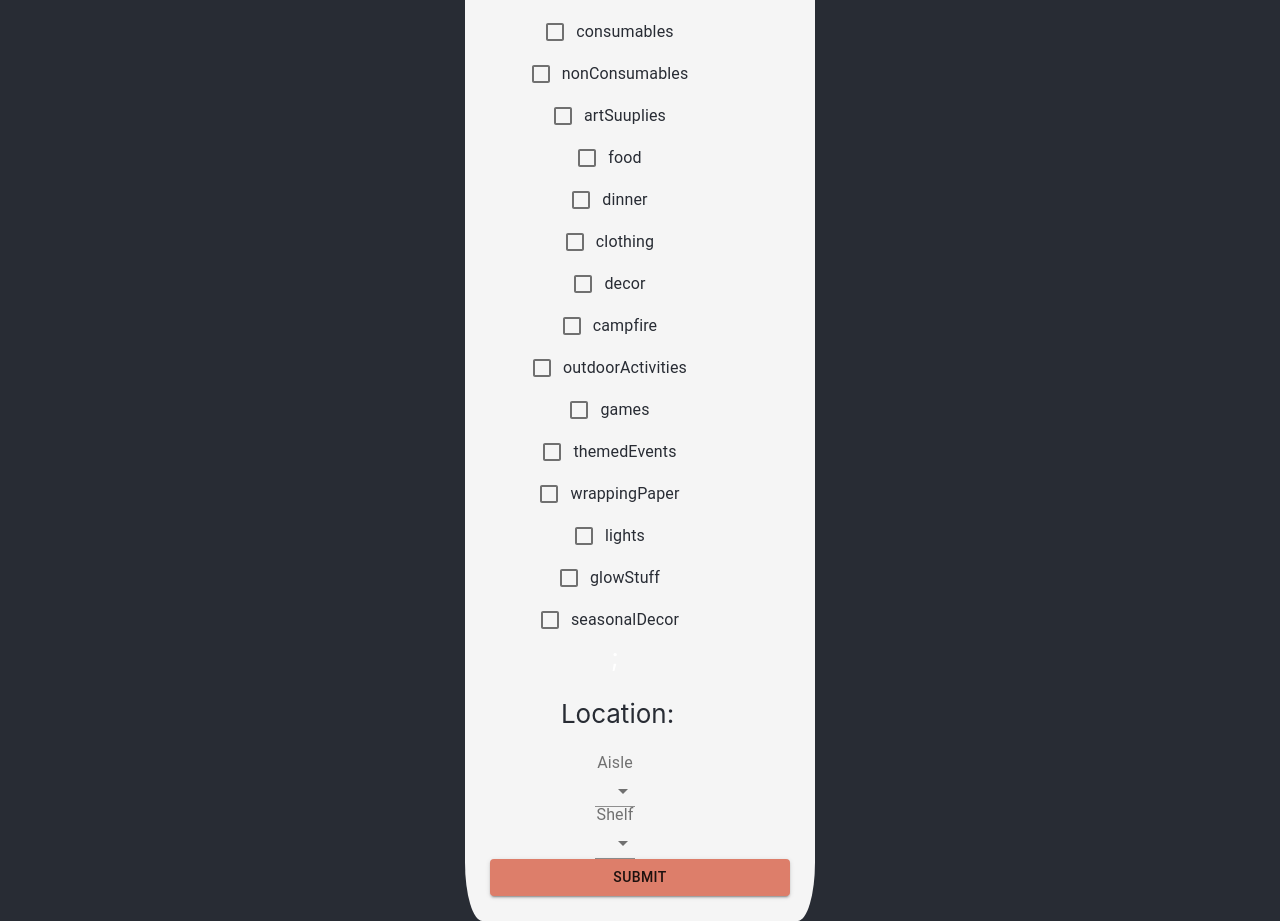
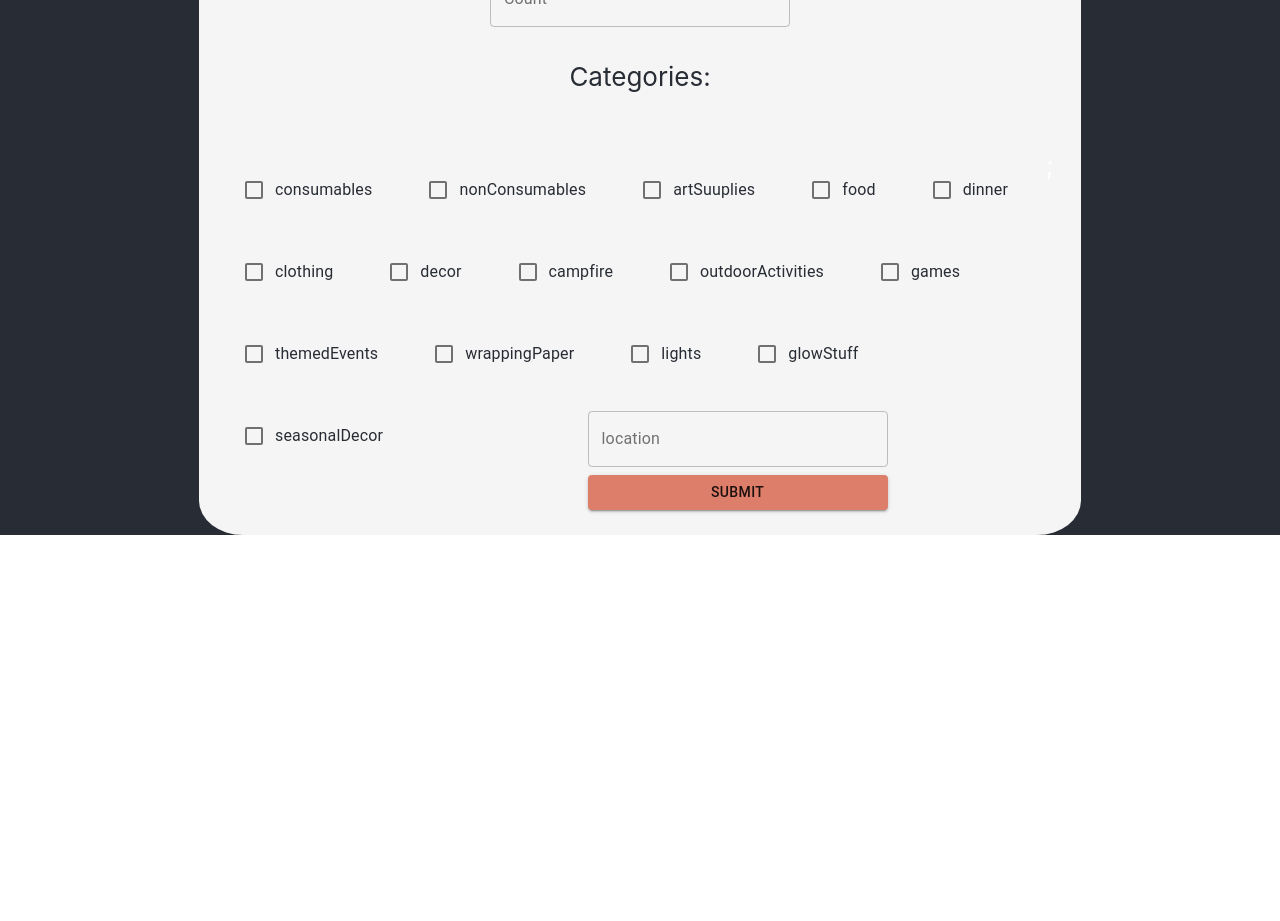
Before and after one commit to hannahdettmann/stoStow, a React (Create React App) app: page /add in a window 1280 px wide. Shown: the part 340-1261 px from the top of the page. After the commit the page ends 875 px from the top, so only its background shows below. Built offline with nearby package versions, Linux system fonts and the light colour scheme.

Commit message:
made form look better

```diff
--- a/src/components/add.js
+++ b/src/components/add.js
@@ -3,10 +3,7 @@ import Nav from './nav';
 import '../css/App.css';
 import { Grid } from '@material-ui/core';
 import TextField from '@material-ui/core/TextField';
-import Select from '@material-ui/core/Select';
 import Button from '@material-ui/core/Button';
-import MenuItem from '@material-ui/core/MenuItem';
-import InputLabel from '@material-ui/core/InputLabel';
 import FormControlLabel from '@material-ui/core/FormControlLabel';
 import Checkbox from '@material-ui/core/Checkbox';
 
@@ -159,14 +156,19 @@ export default class Item extends Component{
   return (
     <div className="App">
       <Nav />
-      <header className="App-header">
-      <p>add an item to storage</p>
+      <body className="App-header">
+        <br />
+        <br />
+        <br />
+      <h3>add an item to storage</h3>
       <Grid container xs={12}
             justify="center"
             alignItems="left">
-      <div className="full-form">
+      <div className="full-form-add">
         <form >
-          <Grid item xs={10}>
+          <Grid item xs={12}>
+          <Grid item xs={12}>
+          <Grid item xs={12}>
             <TextField
               id="outlined-input"
               className="outlined-input"
@@ -177,7 +179,7 @@ export default class Item extends Component{
               variant="outlined"
             />
         </Grid>
-        <Grid item xs={10}>
+          <Grid item xs={12}>
             <TextField
               id="outlined-input"
               className="outlined-input"
@@ -187,8 +189,13 @@ export default class Item extends Component{
               margin="normal"
               variant="outlined"
             />
+          </Grid>
+        </Grid>
       <Grid item xs={12}>
-      <p className="form-check">Categories</p>
+      <p className="form-text">Categories: </p>
+      <br />
+      </Grid>
+      <Grid item xs={12}>
         {Object.keys(this.state.catgs.data).map((c) => (
           <div className="form-check">
              <FormControlLabel
@@ -207,47 +214,26 @@ export default class Item extends Component{
         ))};
         </Grid>
         <Grid item xs={12} >
+          <TextField
+            id="outlined-input"
+            className="outlined-input"
+            label="location"
+            value = {this.state.location}
+            onChange = {this.onChangeLocation}
+            margin="normal"
+            variant="outlined"
+          />
+        </Grid>
 
-        <p className='form-check'>Location: </p>
-        <Grid item xs={12} className="loc">
-        <InputLabel htmlFor="age-simple">Aisle</InputLabel>
-        <Select
-          value={this.state.aisle}
-          onClick={this.onChangeAisle}
-        >
-          <MenuItem value={'A'}>A</MenuItem>
-          <MenuItem value={'B'}>B</MenuItem>
-          <MenuItem value={'C'}>C</MenuItem>
-          <MenuItem value={'D'}>D</MenuItem>
-          <MenuItem value={'E'}>E</MenuItem>
-          <MenuItem value={'F'}>F</MenuItem>
-          <MenuItem value={'G'}>G</MenuItem>
-        </Select>
-        </Grid>
-        <Grid item xs={12} className="loc">
-        <InputLabel htmlFor="age-simple">Shelf</InputLabel>
-        <Select
-          value={this.state.shelf}
-          onClick={(e) => this.onChangeShelf(e)}
-        >
-          <MenuItem value={'1'}>1</MenuItem>
-          <MenuItem value={'2'}>2</MenuItem>
-          <MenuItem value={'3'}>3</MenuItem>
-          <MenuItem value={'4'}>4</MenuItem>
-          <MenuItem value={'5'}>5</MenuItem>
-        </Select>
-        </Grid>
-        </Grid>
-        </Grid>
-        <div className="break">
-        </div>
         <Button id="pink-button" variant="contained" onClick={this.onSubmit}>
           SUBMIT
         </Button>
+        <br />
+        </Grid>
         </form>
       </div>
         </Grid>
-      </header>
+      </body>
     </div>
   );
 
--- a/src/components/nav.js
+++ b/src/components/nav.js
@@ -14,6 +14,7 @@ import Grid from '@material-ui/core/Grid';
 const Nav = () => {
     return (
         <div>
+            <header>
             <AppBar position="fixed" color="inherit">
                 <Toolbar className="nav">
                     <Grid container spacing={2}>
@@ -41,6 +42,7 @@ const Nav = () => {
                     </Grid>
                 </Toolbar>
             </AppBar>
+            </header>
         </div>
     )
 }
--- a/src/components/report.js
+++ b/src/components/report.js
@@ -66,7 +66,7 @@ export default class Report extends Component{
       return (
         <div className="App">
           <Nav />
-          <header className="App-header">
+          <body className="App-header">
           <p className="header-close">report an issue or request a feature</p>
 
           <form action="/api/add-report" method="POST" onSubmit={this.onSubmit} className="full-form">
@@ -108,7 +108,7 @@ export default class Report extends Component{
           </div>
           </form>
 
-          </header>
+          </body>
         </div>
       );
     }
--- a/src/css/App.css
+++ b/src/css/App.css
@@ -17,15 +17,20 @@
   color: #DD7E6A
 }
 
+.form-text{
+  color:#282c34;
+}
+
 #pink-button{
   background-color: #DD7E6A;
   width: 300px;
-
+  height: 35px;
 }
 
 .form-check{
   color: #282c34;
-  padding-left: 5px;
+  padding: 20px;
+  float:left;
 }
 
 .check{
@@ -36,6 +41,13 @@
   background-color: whitesmoke;
   padding: 25px;
   border-radius: 5%
+}
+
+.full-form-add{
+  background-color: whitesmoke;
+  padding: 25px;
+  border-radius: 5%;
+  width: 65%;
 }
 
 #break{
```
Lines whose indentation alone changed are shown as unchanged.
